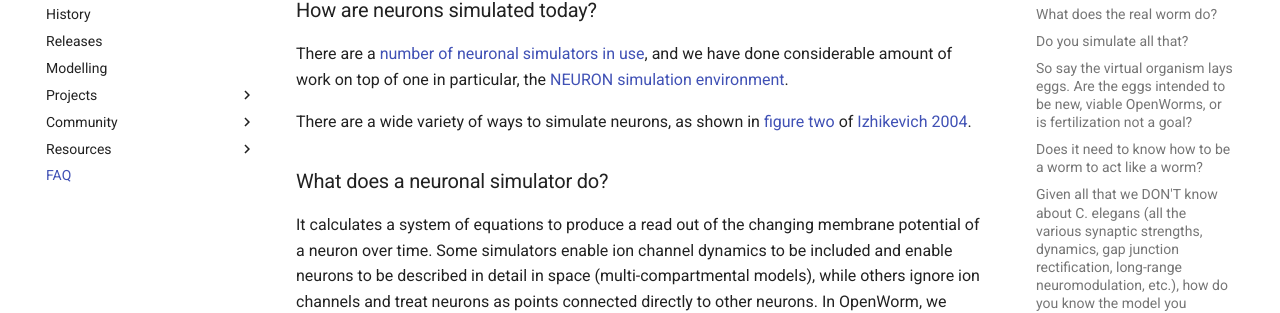
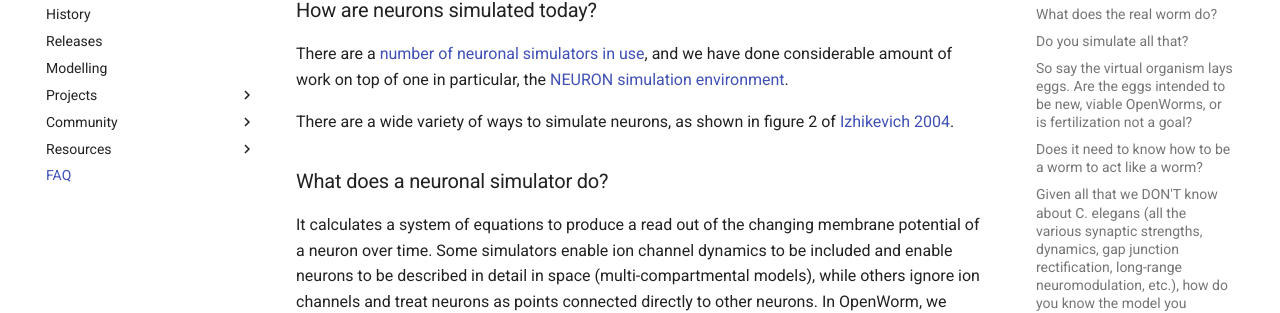
Before and after one commit to openworm/openworm_docs, an MkDocs documentation site: the page built from docs/faq.md, in a window 1280 px wide and 900 px high, scrolled down 4300 px. Shown: the part 148-461 px from the top of the window. Built offline with MkDocs 1.6.1 and Material for MkDocs 9.7.7, drawn with Linux system fonts in a browser that asks for light colours.

Commit message:
Download and commit images previously hosted on imgur

```diff
--- a/docs/faq.md
+++ b/docs/faq.md
@@ -100,7 +100,7 @@
 
 There are a [number of neuronal simulators in use](http://software.incf.org/software/?getTopics=Computational%20neuroscience&b_start:int=0), and we have done considerable amount of work on top of one in particular, the [NEURON simulation environment](http://www.scholarpedia.org/article/Neuron_simulation_environment).
 
-There are a wide variety of ways to simulate neurons, as shown in [figure two](http://i.imgur.com/aRGyCP3.png) of [Izhikevich 2004](http://www.ncbi.nlm.nih.gov/pubmed/15484883).
+There are a wide variety of ways to simulate neurons, as shown in figure 2 of [Izhikevich 2004](http://www.ncbi.nlm.nih.gov/pubmed/15484883).
 
 ### What does a neuronal simulator do?
 
```
Also changed, not shown: docs/Community/github.md (+3 -3 lines), docs/Resources/resources.md (+2 -2 lines), docs/modeling.md (+1 -1 lines), docs/images/gh_issue1.png (added), docs/images/gh_issue2.png (added), docs/images/gh_issue3.png (added), docs/images/robot.jpg (added), docs/images/sibernetic.jpg (added).
